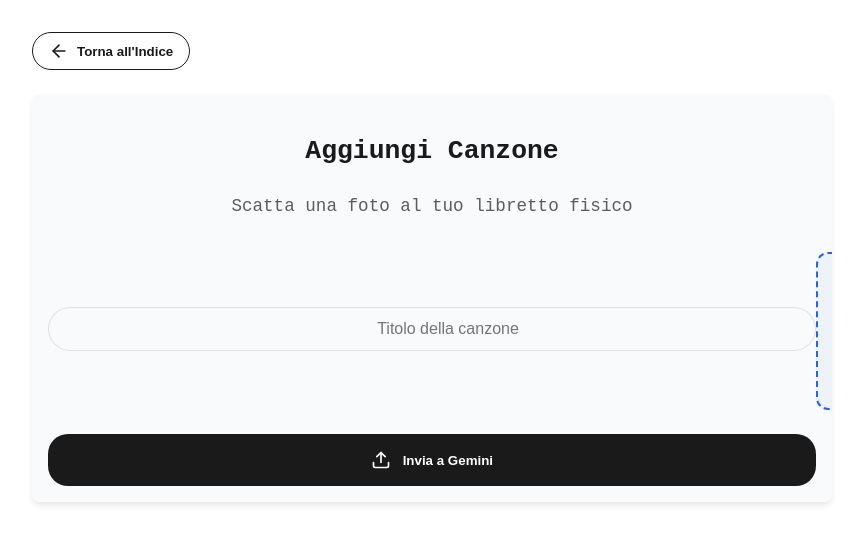
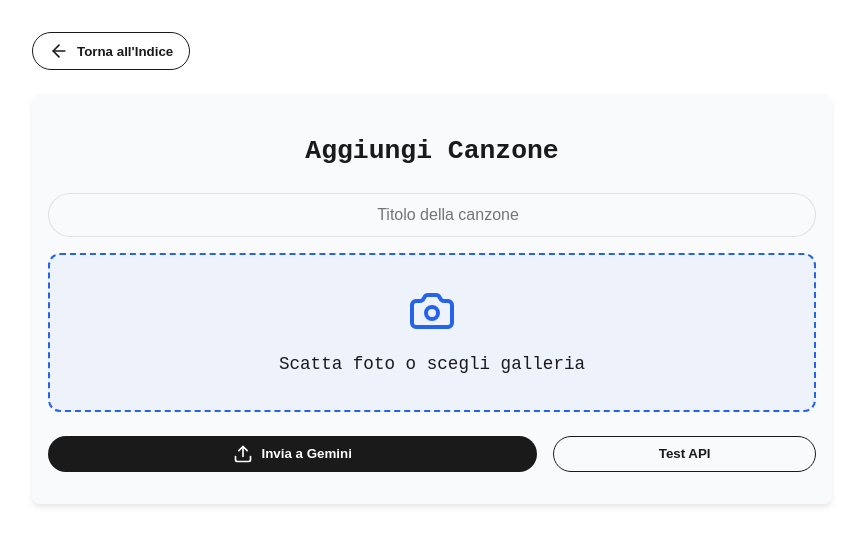
Before and after one commit to giovannistefanuto/libretto-accordi, a React (Vite) app: page /upload in a window 1280 px wide. Shown: the top 546 px of the page, without its empty margins (208-1071 px from the left). Built offline with nearby package versions, Linux system fonts and the light colour scheme.

Commit message:
Debug: aggiunta console log visiva e test API

```diff
--- a/src/pages/UploadPage.tsx
+++ b/src/pages/UploadPage.tsx
@@ -7,7 +7,7 @@ const UploadPage: React.FC = () => {
   const [title, setTitle] = useState('');
   const [image, setImage] = useState<string | null>(null);
   const [status, setStatus] = useState<'idle' | 'loading' | 'success' | 'error'>('idle');
-  const [message, setMessage] = useState('');
+  const [logs, setLogs] = useState<string[]>([]);
 
   const handleImageChange = (e: React.ChangeEvent<HTMLInputElement>) => {
     const file = e.target.files?.[0];
@@ -20,34 +20,39 @@ const UploadPage: React.FC = () => {
     }
   };
 
-  const handleUpload = async () => {
-    if (!image || !title) {
+  const executeRequest = async (isTest: boolean = false) => {
+    if (!isTest && (!image || !title)) {
       alert('Inserisci titolo e seleziona un\'immagine');
       return;
     }
 
     setStatus('loading');
-    setMessage('Gemini sta analizzando la foto...');
+    setLogs(["[Inizio] Avvio richiesta al server..."]);
 
     try {
       const response = await fetch('/api/generate-song', {
         method: 'POST',
         headers: { 'Content-Type': 'application/json' },
-        body: JSON.stringify({ image, title }),
+        body: JSON.stringify({
+          image: isTest ? null : image,
+          title: isTest ? "Test API" : title,
+          testMode: isTest
+        }),
       });
 
       const data = await response.json();
+      if (data.logs) setLogs(data.logs);
 
       if (response.ok) {
         setStatus('success');
-        setMessage('Canzone salvata su GitHub! Il sito si aggiornerà tra circa 1 minuto.');
-        setTimeout(() => navigate('/'), 3000);
+        if (!isTest) {
+          setTimeout(() => navigate('/'), 5000);
+        }
       } else {
-        throw new Error(data.error || 'Errore durante l\'upload');
+        throw new Error(data.error || 'Errore nel processo');
       }
     } catch (err: any) {
       setStatus('error');
-      setMessage(err.message);
     }
   };
 
@@ -57,9 +62,8 @@ const UploadPage: React.FC = () => {
         <ArrowLeft size={20} /> Torna all'Indice
       </button>
 
-      <div className="song-container" style={{ textAlign: 'center' }}>
-        <h2>Aggiungi Canzone</h2>
-        <p style={{ opacity: 0.7, marginBottom: '2rem' }}>Scatta una foto al tuo libretto fisico</p>
+      <div className="song-container">
+        <h2 style={{ textAlign: 'center' }}>Aggiungi Canzone</h2>
 
         <div style={{ marginBottom: '1.5rem' }}>
           <input
@@ -72,7 +76,7 @@ const UploadPage: React.FC = () => {
             disabled={status === 'loading'}
           />
 
-          <div style={{ position: 'relative', display: 'inline-block' }}>
+          <div style={{ textAlign: 'center' }}>
             <input
               type="file"
               accept="image/*"
@@ -93,7 +97,8 @@ const UploadPage: React.FC = () => {
                 border: '2px dashed var(--chord-color)',
                 borderRadius: '12px',
                 cursor: 'pointer',
-                background: image ? 'transparent' : 'rgba(37, 99, 235, 0.05)'
+                background: image ? 'transparent' : 'rgba(37, 99, 235, 0.05)',
+                marginBottom: '1rem'
               }}
             >
               {image ? (
@@ -108,36 +113,54 @@ const UploadPage: React.FC = () => {
           </div>
         </div>
 
-        {status === 'idle' || status === 'loading' ? (
+        <div style={{ display: 'flex', gap: '1rem', marginBottom: '1rem' }}>
           <button
-            onClick={handleUpload}
+            onClick={() => executeRequest(false)}
             disabled={!image || !title || status === 'loading'}
-            style={{ width: '100%', justifyContent: 'center', padding: '1rem' }}
+            style={{ flex: 2, justifyContent: 'center' }}
           >
-            {status === 'loading' ? (
-              <>
-                <Loader2 className="animate-spin" size={20} />
-                {message}
-              </>
-            ) : (
-              <>
-                <Upload size={20} /> Invia a Gemini
-              </>
-            )}
+            {status === 'loading' ? <Loader2 className="animate-spin" size={20} /> : <Upload size={20} />}
+            Invia a Gemini
           </button>
-        ) : (
+
+          <button
+            onClick={() => executeRequest(true)}
+            disabled={status === 'loading'}
+            style={{ flex: 1, justifyContent: 'center', background: 'var(--header-bg)', color: 'var(--text-color)', border: '1px solid var(--text-color)' }}
+          >
+            Test API
+          </button>
+        </div>
+
+        {/* LOG TERMINAL */}
+        {(status !== 'idle' || logs.length > 0) && (
           <div style={{
+            background: '#1e1e1e',
+            color: '#00ff00',
             padding: '1rem',
             borderRadius: '8px',
-            background: status === 'success' ? 'rgba(16, 185, 129, 0.1)' : 'rgba(239, 68, 68, 0.1)',
-            color: status === 'success' ? '#10b981' : '#ef4444',
-            display: 'flex',
-            alignItems: 'center',
-            gap: '0.5rem',
-            justifyContent: 'center'
+            fontFamily: 'var(--font-mono)',
+            fontSize: '0.85rem',
+            marginTop: '1.5rem',
+            textAlign: 'left',
+            maxHeight: '300px',
+            overflowY: 'auto',
+            border: status === 'error' ? '1px solid #ff4444' : '1px solid #333'
           }}>
-            {status === 'success' ? <CheckCircle2 size={20} /> : <AlertCircle size={20} />}
-            {message}
+            <div style={{ borderBottom: '1px solid #333', marginBottom: '0.5rem', paddingBottom: '0.25rem', display: 'flex', justifyContent: 'space-between' }}>
+              <span>Console Log</span>
+              {status === 'loading' && <Loader2 className="animate-spin" size={14} />}
+            </div>
+            {logs.map((log, i) => (
+              <div key={i} style={{ marginBottom: '0.25rem', color: log.includes('ERRORE') ? '#ff4444' : '#00ff00' }}>
+                {log}
+              </div>
+            ))}
+            {status === 'success' && (
+              <div style={{ color: '#10b981', marginTop: '1rem', fontWeight: 'bold' }}>
+                <CheckCircle2 size={16} inline /> OPERAZIONE COMPLETATA CON SUCCESSO!
+              </div>
+            )}
           </div>
         )}
       </div>
```
Also changed, not shown: api/generate-song.js (+47 -32 lines).
